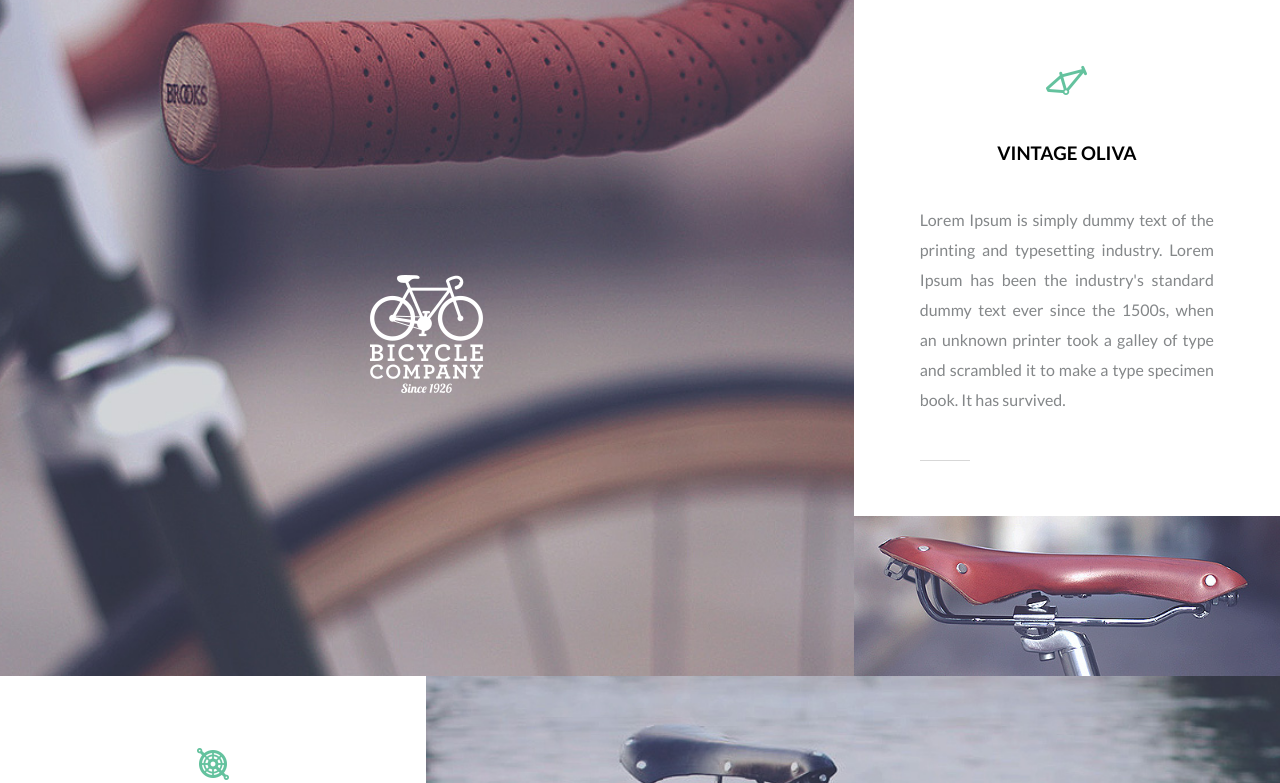
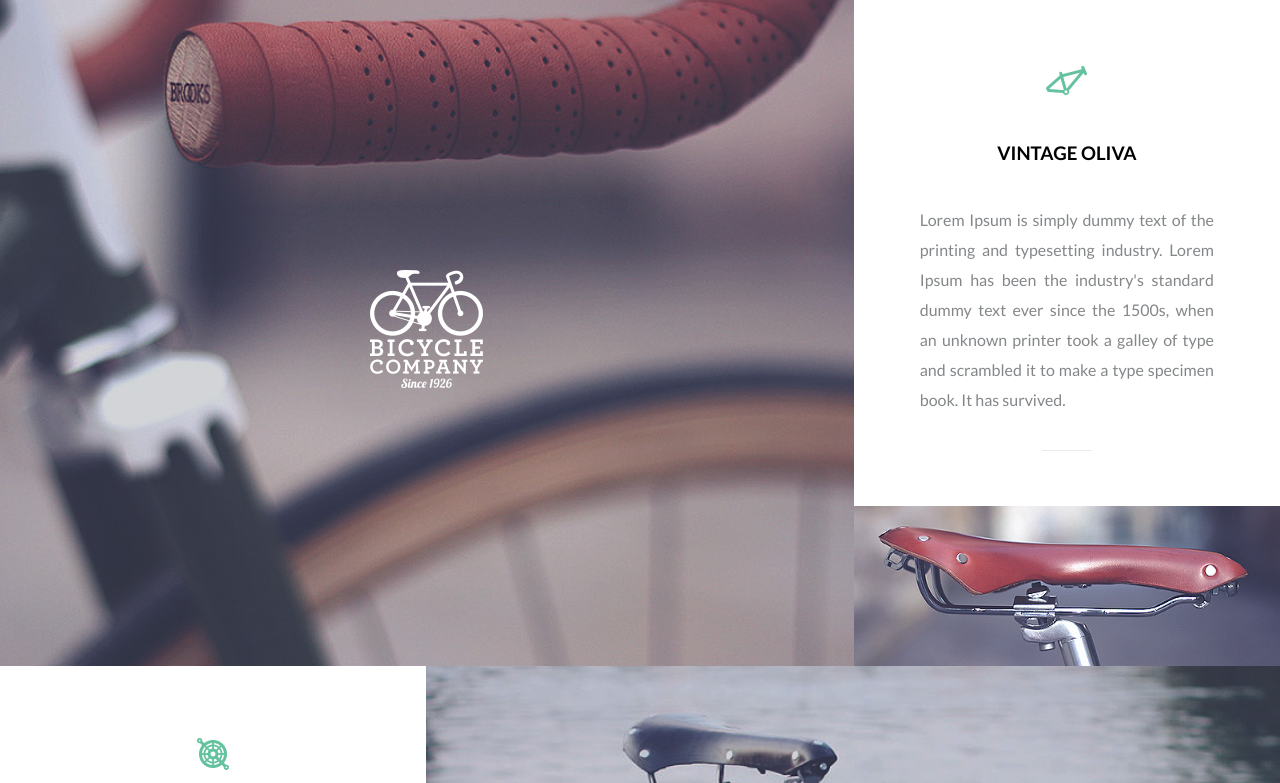
Before and after one commit to OzherelevSergey/Bicycle, a plain HTML site: page index.html in a window 1280 px wide. Shown: the part 1277-2060 px from the top of the page. Drawn offline with Linux system fonts and the light colour scheme.

Commit message:
add block for homework9

```diff
--- a/css/style.css
+++ b/css/style.css
@@ -63,7 +63,7 @@ input {
 
 .header .banner {
   min-height: 100vh;
-}
+  }
 
 .about {
   width: 100%;
@@ -87,7 +87,7 @@ input {
 
 .header .container {
   position: relative;
-}
+  }
 
 .header .navigation {
   position: absolute;
@@ -252,16 +252,14 @@ input {
 }
 
 .text-line::after {
-  content: '';
-  bottom: 0;
-  left: 50%;
+  content: "";
+  display: block;
+  margin: 35px auto 0 auto;
+  width: 50px;
   height: 1px;
-  display: block;
-  width: 50px;
-  margin-top: 45px;
-  background: #d7d7d7;
-  justify-content: center;
+  background-color: #ebebeb;
 }
+
 
 
 @media (max-width: 1024px) {
--- a/index.html
+++ b/index.html
@@ -36,11 +36,13 @@
           </span>
 
         </nav>
+        <div class="banner"></div>
       </div>
-      <div class="banner"></div>
+
     </header>
 
     <main>
+      <div class="container">
         <section class="about">
           <img src="./images/icon-chain.png" alt="icon-chain.png">
           <h3 class="title-18">A NEW GENERATION OF VINTAGE BIKE</h3>
@@ -50,6 +52,8 @@
             make a type specimen book. It has survived not only five centuries, but also the leap into electronic
             typesetting, remaining essentially unchanged.</p>
         </section>
+      </div>
+
 
       <section id="work">
         <div class="container">
```
Lines whose indentation alone changed are shown as unchanged.
